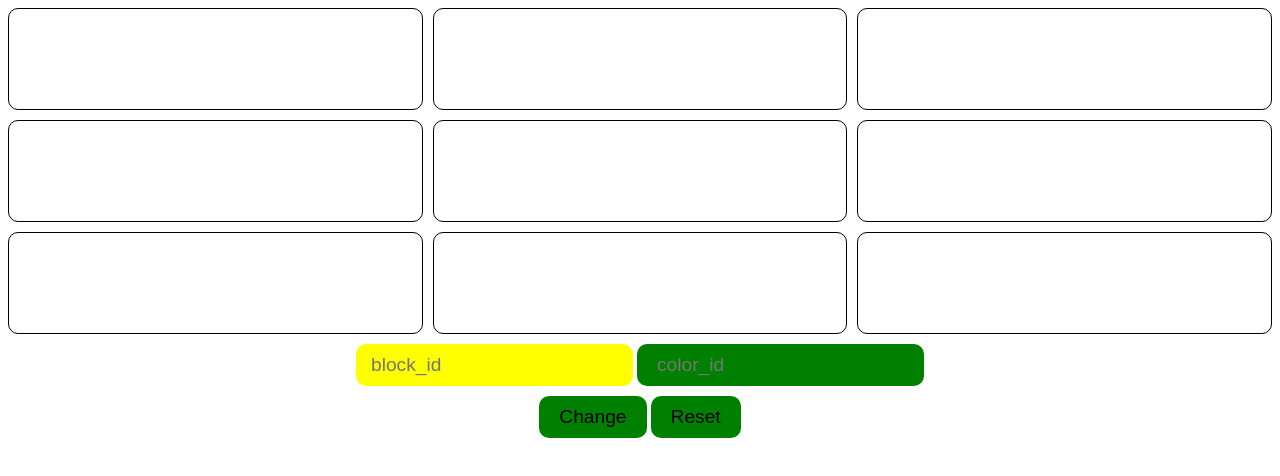
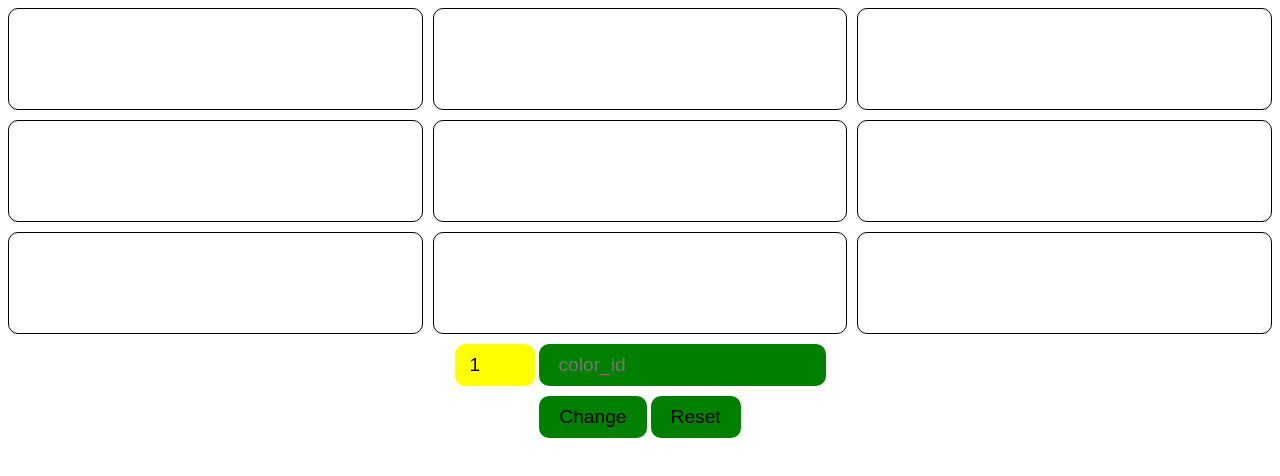
Before and after one commit to acciojob/Replit-Asian-Paints-abhilashvc777, a website: page main.html in a window 1280 px wide. Drawn offline with Linux system fonts and the light colour scheme.

Commit message:
created a submission

```diff
--- a/main.html
+++ b/main.html
@@ -20,7 +20,7 @@
 		<div class="grid-item" id="9"></div>
 	</div>
 	<div class="inp">
-		<input id="block_id" type="number"  placeholder="block_id"/>
+		<input id="block_id" type="number" value="1" min="1" max="9" placeholder="block_id"/>
 		<input id="colour_id" type="text" name="color" placeholder="color_id"/>
 	</div>
 	<div class="btn">
```
